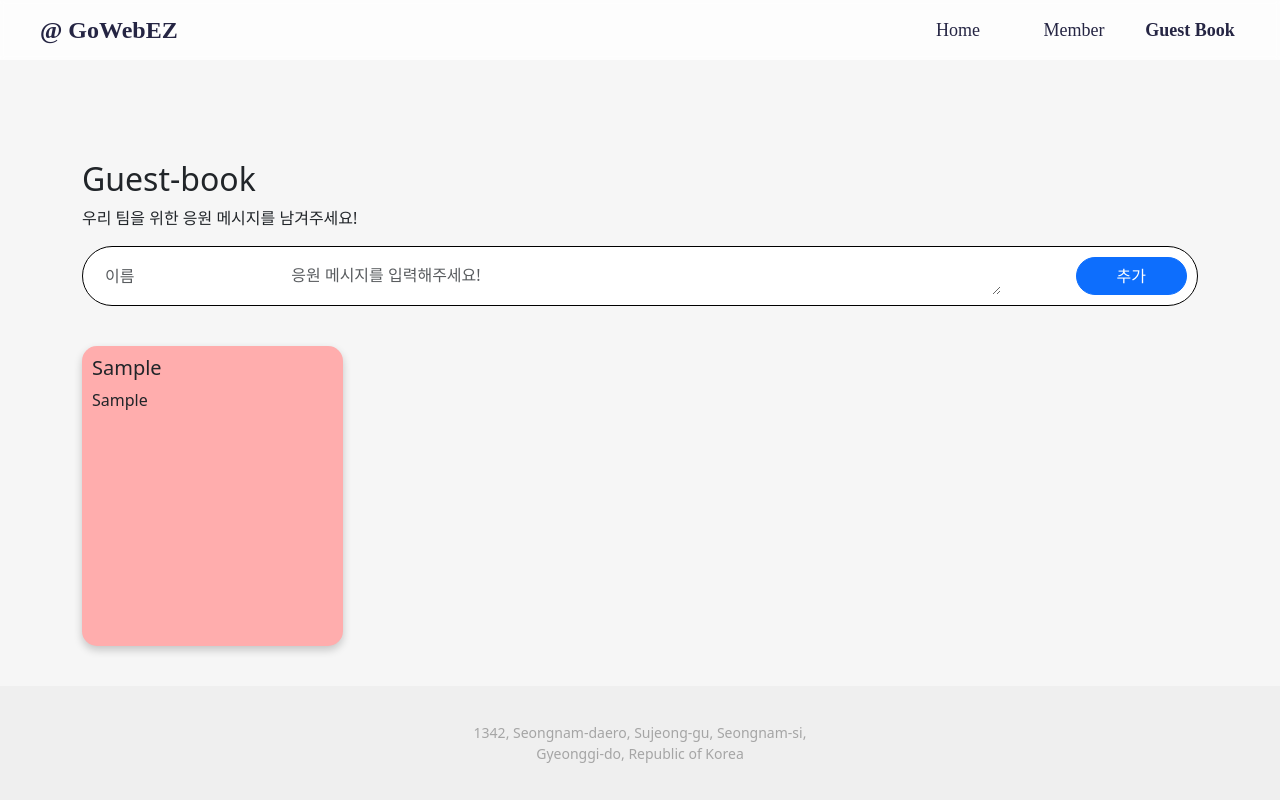
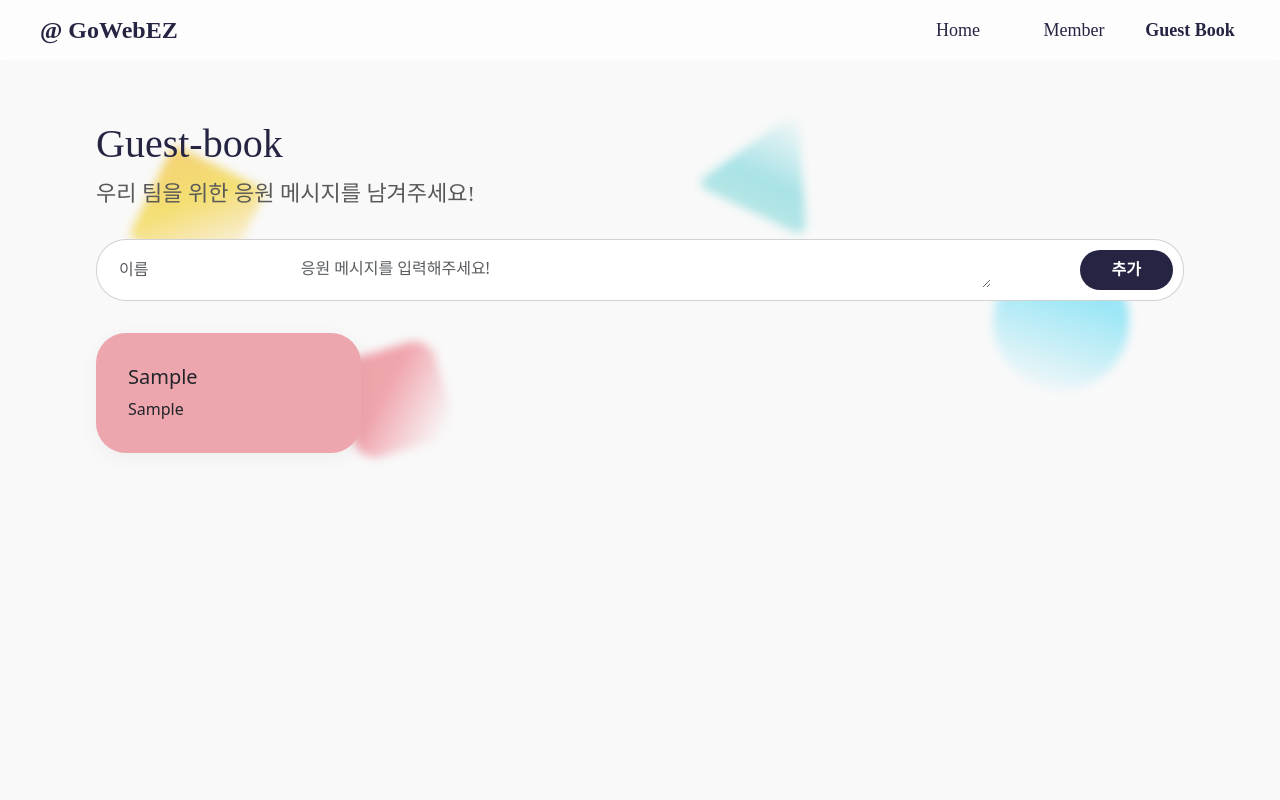
Before and after one commit to GoWeb-EZ/team-page, a React (Create React App) app: page /guest-book in a window 1280 px wide. Both pictures are taken after typing "Sample", "Sample" into the empty fields and a click on the button "추가". Shown: the top 800 px of the page. Built offline with nearby package versions, Linux system fonts and the light colour scheme.

Commit message:
방명록 페이지 스타일 수정

```diff
--- a/src/components/Container/Container.styles.js
+++ b/src/components/Container/Container.styles.js
@@ -23,9 +23,10 @@ const Background = styled.img`
 `;
 
 const BackgroundBlur = styled.div`
-  position: absolute;
+  // position: absolute;
   width: 100%;
   height: 100%;
+  min-height: 100vh;
 
   background: rgba(255, 255, 255, 0.3);
   backdrop-filter: blur(5px);
@@ -33,9 +34,8 @@ const BackgroundBlur = styled.div`
   display: flex;
   flex-direction: column;
   align-items: center;
-  justify-content: center;
 
-  padding-top: 60px;
+  padding: 60px 3rem 0;
 `;
 
 export default {
--- a/src/pages/guestbook/Guestbook.js
+++ b/src/pages/guestbook/Guestbook.js
@@ -1,6 +1,8 @@
-import React, { useState, useEffect } from "react";
+import React, { useState, useEffect } from 'react';
+import s from './Guestbook.styles';
 import 'bootstrap/dist/css/bootstrap.min.css';
-import { Container, Form, Button, Row, Col, Card } from 'react-bootstrap';
+import { Form, Row, Col, Card } from 'react-bootstrap';
+import { Container } from '../../components/Container/Container';
 
 export default function GuestBook() {
   const [guests, setGuests] = useState([]);
@@ -20,9 +22,10 @@ export default function GuestBook() {
     localStorage.setItem('guests', JSON.stringify(guests));
   }, [guests]);
 
-  const backgroundColors = ['#FFADAD', '#FFD6A5', '#FDFFB6', '#CAFFBF', '#9BF6FF', '#A0C4FF', '#BDB2FF', '#FFC6FF'];
+  const backgroundColors = ['#EEA6AE', '#FEE98B', '#ACE5F1', '#A9E1E4', '#ECC0F0', '#BCE8CE'];
 
-  const getRandomBackgroundColor = () => backgroundColors[Math.floor(Math.random() * backgroundColors.length)];
+  const getRandomBackgroundColor = () =>
+    backgroundColors[Math.floor(Math.random() * backgroundColors.length)];
 
   const handleSubmit = (e) => {
     e.preventDefault();
@@ -33,17 +36,18 @@ export default function GuestBook() {
       message,
       backgroundColor: getRandomBackgroundColor(), // 항목 추가 시 색상 할당
     };
-    setGuests(prevGuests => [...prevGuests, newGuest]);
+    setGuests((prevGuests) => [...prevGuests, newGuest]);
     setName('');
     setMessage('');
   };
 
+  return (
+    <Container style={{ justifyContent: 'flex-start' }}>
+      <s.Title>Guest-book</s.Title>
+      <s.Description>우리 팀을 위한 응원 메시지를 남겨주세요!</s.Description>
 
-  return (
-    <Container style={{ marginTop: '100px' }}>
-      <h2>Guest-book</h2>
-      <p>우리 팀을 위한 응원 메시지를 남겨주세요!</p>
-      <Card style={{ borderRadius: '50px', border: '1px solid black' }}>
+      {/* Input */}
+      <s.StyledInputCard>
         <Card.Body style={{ padding: '10px' }}>
           <Form onSubmit={handleSubmit} style={{ border: 'none', padding: 0, background: 'none' }}>
             <Row className="align-items-start">
@@ -66,44 +70,32 @@ export default function GuestBook() {
                     placeholder="응원 메시지를 입력해주세요!"
                     value={message}
                     onChange={(e) => setMessage(e.target.value)}
-                    style={{ border: 'none', boxShadow: 'none', background: 'none', height: 'auto' }}
+                    style={{
+                      border: 'none',
+                      boxShadow: 'none',
+                      background: 'none',
+                      height: 'auto',
+                    }}
                   />
                 </Form.Group>
               </Col>
               <Col md={2} className="d-flex justify-content-end">
-                <Button variant="primary" type="submit" style={{ borderRadius: '20px', boxShadow: 'none', paddingRight: '40px', paddingLeft: '40px' }}>
-                  추가
-                </Button>
+                <s.StyledButton type="submit">추가</s.StyledButton>
               </Col>
             </Row>
           </Form>
         </Card.Body>
-      </Card>
-      <Row xs={1} md={4} className="g-4 mt-3">
+      </s.StyledInputCard>
+
+      {/* Card */}
+      <s.CardWrapper>
         {guests.map((guest) => (
-          <Col key={guest.id} style={{ display: 'flex', justifyContent: 'center' }}>
-            <Card style={{
-              width: '300px',
-              height: '300px',
-              borderRadius: '15px',
-              border: '0px',
-              marginBottom: '40px',
-              background: guest.backgroundColor,
-              boxShadow: '0 4px 8px rgba(0, 0, 0, 0.2)',
-              overflow: 'auto',
-            }}>
-              <Card.Body style={{ padding: '10px', display: 'flex', flexDirection: 'column' }}>
-                <Card.Title style={{ whiteSpace: 'nowrap', overflow: 'hidden', textOverflow: 'ellipsis' }}>
-                  {guest.name}
-                </Card.Title>
-                <Card.Text style={{ overflow: 'hidden', maxHeight: '250px' }}>
-                  {guest.message}
-                </Card.Text>
-              </Card.Body>
-            </Card>
-          </Col>
+          <s.StyledCard key={guest.id} style={{ background: guest.backgroundColor }}>
+            <s.StyledCardTitle>{guest.name}</s.StyledCardTitle>
+            <s.StyledCardText>{guest.message}</s.StyledCardText>
+          </s.StyledCard>
         ))}
-      </Row>
+      </s.CardWrapper>
     </Container>
   );
 }
--- /dev/null
+++ b/src/pages/guestbook/Guestbook.styles.js
@@ -0,0 +1,89 @@
+import styled from 'styled-components';
+import { Button, Card } from 'react-bootstrap';
+
+const Title = styled.h3`
+  color: var(--Primary, #252543);
+  font-family: Ghanachocolate;
+  font-size: 40px;
+  font-style: normal;
+  font-weight: 400;
+  line-height: normal;
+
+  align-self: flex-start;
+
+  margin: 0 3rem 0;
+`;
+
+const Description = styled.p`
+  color: var(--Gray, #595959);
+  font-family: 'Pretendard';
+  font-size: 22px;
+  font-style: normal;
+  font-weight: 300;
+  line-height: normal;
+
+  align-self: flex-start;
+  margin: 0.5rem 3rem 2rem;
+`;
+
+const StyledInputCard = styled(Card)`
+  width: calc(100% - 6rem);
+  border-radius: 30px;
+  background: #fff;
+  boxshadow: 0px 4px 20px 0px rgba(0, 0, 0, 0.05);
+`;
+
+const StyledButton = styled(Button)`
+  border-radius: 30px;
+  border: none;
+  background: #252543;
+  color: #fff;
+
+  text-align: center;
+  font-family: Pretendard;
+  font-size: 16px;
+  font-weight: 700;
+
+  padding: 0.5rem 2rem;
+`;
+
+const StyledCard = styled(Card)`
+  flex: 1;
+
+  border-radius: 30px;
+  box-shadow: 0px 4px 20px 0px rgba(0, 0, 0, 0.05);
+  border: none;
+
+  padding: 2rem;
+`;
+
+const StyledCardTitle = styled(Card.Title)`
+  width: 100%;
+  overflow: hidden;
+  text-overflow: ellipsis;
+`;
+
+const StyledCardText = styled(Card.Text)`
+  max-height: 250px;
+  overflow: scroll;
+`;
+
+const CardWrapper = styled.div`
+  width: 100%;
+  padding: 2rem 3rem;
+
+  display: grid;
+  grid-template-columns: repeat(auto-fill, minmax(250px, 1fr));
+  gap: 10px;
+`;
+
+export default {
+  Title,
+  Description,
+  StyledInputCard,
+  StyledButton,
+  CardWrapper,
+  StyledCard,
+  StyledCardTitle,
+  StyledCardText,
+};
```
